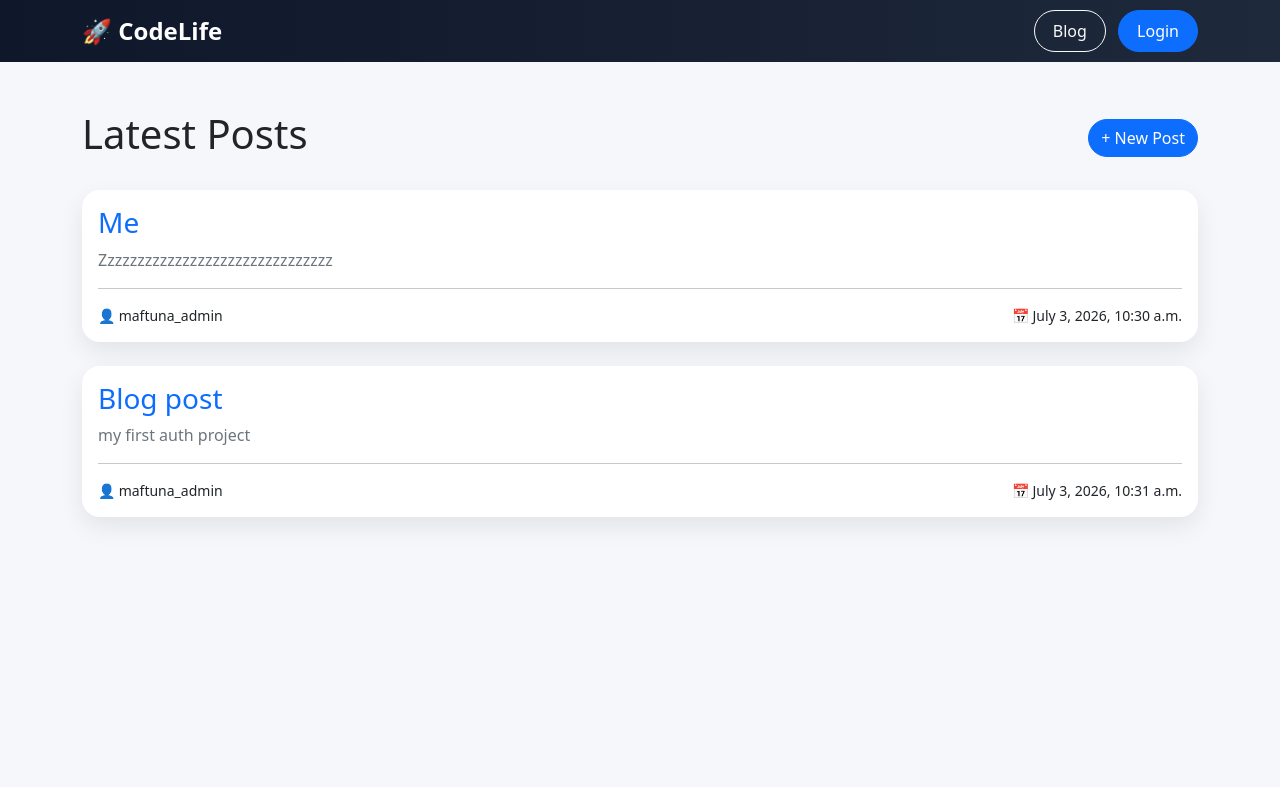
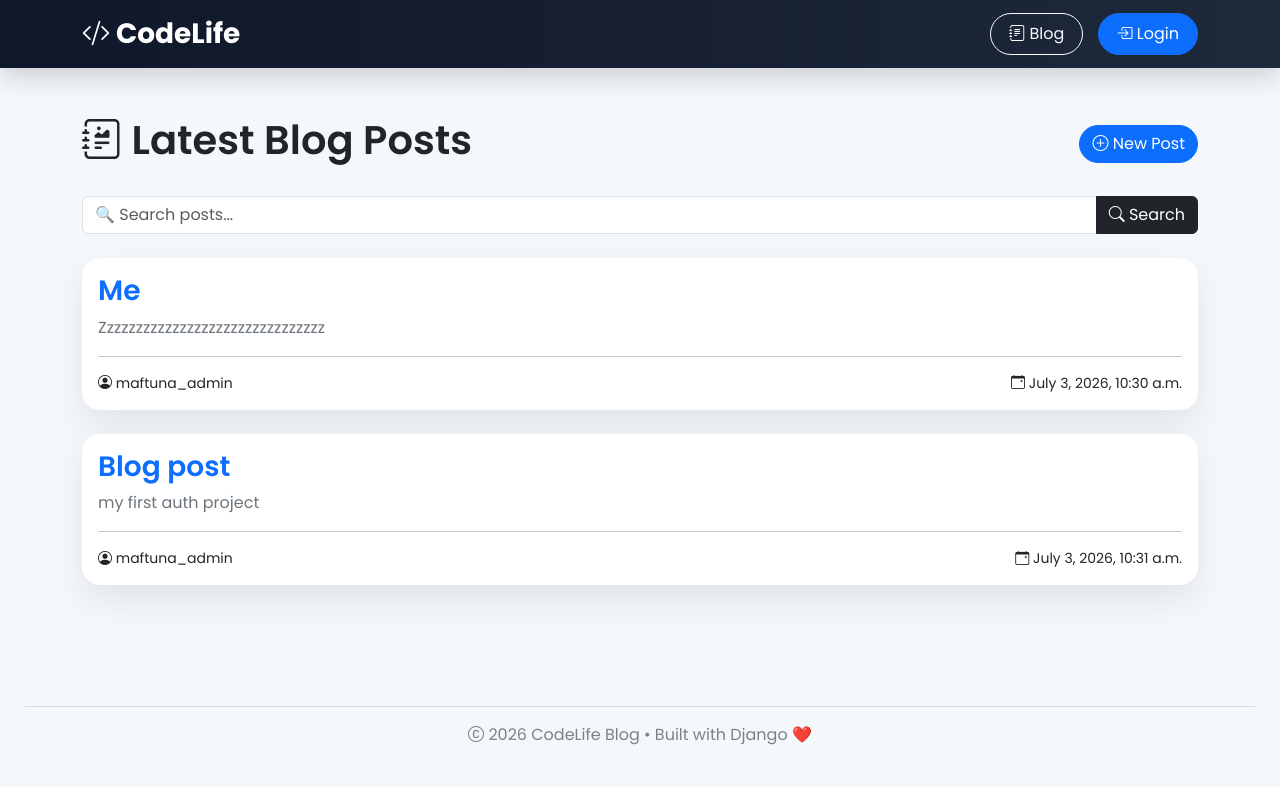
Before and after one commit to maftuna571x/Auth_project, a Django app: page /blog/ in a window 1280 px wide. Shown: the top 787 px of the page. Run offline with Django 5.2, Linux system fonts and the light colour scheme; data comes from the database, SQL or seed files in the repository; both versions use the stored data as it was after the commit.

Commit message:
shortterm

```diff
--- a/blog/templates/blog/post_detail.html
+++ b/blog/templates/blog/post_detail.html
@@ -34,7 +34,7 @@
         <a href="{% url 'post_delete' post.pk %}"
            class="btn btn-danger">
             🗑 Delete
-        </a>
+        ,</a>
 
         {% endif %}
 
--- a/blog/templates/blog/post_list.html
+++ b/blog/templates/blog/post_list.html
@@ -4,13 +4,46 @@
 
 <div class="d-flex justify-content-between align-items-center mb-4">
 
-    <h1>Latest Posts</h1>
+    <h1>
+        <i class="bi bi-journal-richtext"></i>
+        Latest Blog Posts
+    </h1>
 
-    <a href="{% url 'post_create' %}" class="btn btn-primary rounded-pill">
-        + New Post
+    <a href="{% url 'post_create' %}"
+       class="btn btn-primary rounded-pill">
+
+        <i class="bi bi-plus-circle"></i>
+
+        New Post
+
     </a>
 
 </div>
+
+
+<form method="GET" class="mb-4">
+
+<div class="input-group">
+
+<input
+type="text"
+class="form-control"
+name="q"
+placeholder="🔍 Search posts..."
+value="{{ query|default:'' }}">
+
+<button class="btn btn-dark">
+
+<i class="bi bi-search"></i>
+
+Search
+
+</button>
+
+</div>
+
+</form>
+
 
 {% for post in posts %}
 
@@ -19,13 +52,19 @@
 <div class="card-body">
 
 <h3>
+
 <a href="{% url 'post_detail' post.pk %}">
+
 {{ post.title }}
+
 </a>
+
 </h3>
 
 <p class="text-secondary">
+
 {{ post.content|truncatewords:30 }}
+
 </p>
 
 <hr>
@@ -33,11 +72,19 @@
 <div class="d-flex justify-content-between">
 
 <small>
-                👤 {{ post.author }}
+
+<i class="bi bi-person-circle"></i>
+
+{{ post.author }}
+
 </small>
 
 <small>
-                📅 {{ post.created_at }}
+
+<i class="bi bi-calendar-event"></i>
+
+{{ post.created_at }}
+
 </small>
 
 </div>
@@ -48,8 +95,16 @@
 
 {% empty %}
 
-<div class="alert alert-info">
-    No posts yet.
+<div class="alert alert-warning">
+
+<h5>
+
+<i class="bi bi-search"></i>
+
+No matching posts found.
+
+</h5>
+
 </div>
 
 {% endfor %}
--- a/templates/base.html
+++ b/templates/base.html
@@ -1,49 +1,78 @@
 <!DOCTYPE html>
 <html lang="en">
+
 <head>
 
     <meta charset="UTF-8">
-    <meta name="viewport" content="width=device-width, initial-scale=1">
+    <meta name="viewport" content="width=device-width, initial-scale=1.0">
 
     <title>CodeLife Blog</title>
 
+    <!-- Bootstrap -->
     <link href="https://cdn.jsdelivr.net/npm/bootstrap@5.3.3/dist/css/bootstrap.min.css"
+          rel="stylesheet">
+
+    <!-- Bootstrap Icons -->
+    <link rel="stylesheet"
+          href="https://cdn.jsdelivr.net/npm/bootstrap-icons@1.11.3/font/bootstrap-icons.min.css">
+
+    <!-- Google Font -->
+    <link rel="preconnect" href="https://fonts.googleapis.com">
+
+    <link rel="preconnect"
+          href="https://fonts.gstatic.com"
+          crossorigin>
+
+    <link href="https://fonts.googleapis.com/css2?family=Poppins:wght@300;400;500;600;700&display=swap"
           rel="stylesheet">
 
     <style>
 
         body{
-            background:#f5f7fb;
+            background:#f4f7fb;
+            font-family:'Poppins',sans-serif;
         }
 
         .navbar{
             background:linear-gradient(90deg,#0f172a,#1e293b);
+            box-shadow:0 10px 25px rgba(0,0,0,.15);
         }
 
         .navbar-brand{
-            font-weight:bold;
-            font-size:24px;
+            font-size:28px;
+            font-weight:700;
         }
 
         .nav-btn{
-            border-radius:30px;
+            border-radius:50px;
             padding:8px 18px;
-            margin-left:8px;
+            margin-left:10px;
         }
 
         .card{
             border:none;
             border-radius:18px;
-            box-shadow:0 10px 25px rgba(0,0,0,.08);
-            transition:.3s;
+            box-shadow:0 15px 35px rgba(0,0,0,.08);
+            transition:.35s;
         }
 
         .card:hover{
-            transform:translateY(-4px);
+            transform:translateY(-6px);
         }
 
         a{
             text-decoration:none;
+        }
+
+        h1,h2,h3{
+            font-weight:600;
+        }
+
+        footer{
+            margin-top:80px;
+            padding:25px;
+            text-align:center;
+            color:gray;
         }
 
     </style>
@@ -57,33 +86,50 @@
 <div class="container">
 
 <a class="navbar-brand" href="/">
-🚀 CodeLife
+<i class="bi bi-code-slash"></i>
+CodeLife
 </a>
 
 <div>
 
 <a class="btn btn-outline-light nav-btn"
 href="/blog/">
+
+<i class="bi bi-journal-text"></i>
+
 Blog
+
 </a>
 
 {% if user.is_authenticated %}
 
 <a class="btn btn-success nav-btn"
 href="/accounts/">
+
+<i class="bi bi-speedometer2"></i>
+
 Dashboard
+
 </a>
 
 <a class="btn btn-danger nav-btn"
 href="/accounts/logout/">
+
+<i class="bi bi-box-arrow-right"></i>
+
 Logout
+
 </a>
 
 {% else %}
 
 <a class="btn btn-primary nav-btn"
 href="/accounts/login/">
+
+<i class="bi bi-box-arrow-in-right"></i>
+
 Login
+
 </a>
 
 {% endif %}
@@ -102,5 +148,20 @@ Login
 
 </div>
 
+<footer>
+
+<hr>
+
+<p>
+
+<i class="bi bi-c-circle"></i>
+
+2026 CodeLife Blog • Built with Django ❤️
+
+</p>
+
+</footer>
+
 </body>
+
 </html>
```
Also changed, not shown: db.sqlite3. Lines whose indentation alone changed are shown as unchanged.
